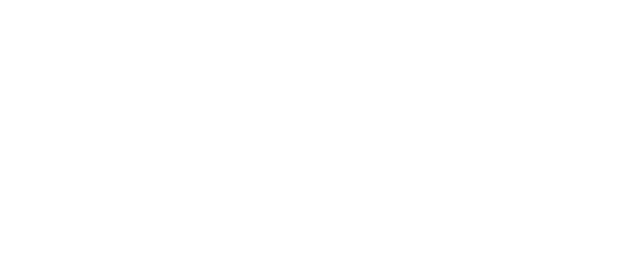
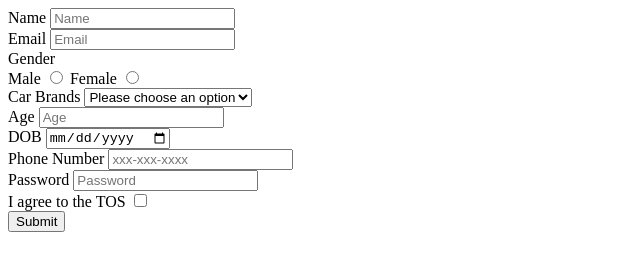
Before and after one commit to acciojob/signup-form-car-janardhanyadav, a website: page main.html in a window 1280 px wide. Shown: the whole page, without its empty margins (0-640 px from the left). Drawn offline with Linux system fonts and the light colour scheme.

Commit message:
created a submission

```diff
--- a/main.html
+++ b/main.html
@@ -8,6 +8,59 @@
 
 <body>
 	<!-- the entire body must be written by student -->
+
+  <form method="post">
+	  <label for="name">Name</label>
+	  <input id="name" type="text" required placeholder="Name">
+      <br>
+
+	  <label for="email">Email</label>
+	  <input id="email" type="email" required placeholder="Email">
+      <br>
+
+	  <label>Gender</label>
+	  <br>
+	  <label for="gender_m" >Male</label>
+	  <input  id="gender_m" name="gender" type="radio" required>
+	  <label for="gender_f" >Female</label>
+	  <input  id="gender_f" name="gender" type="radio" required>
+      <br>
+
+	  <lable for="cars">Car Brands</lable>
+	  <select name ="cars" id="cars" required >
+		  <option value="" >Please choose an option</option>
+          <option value="volvo">Volvo</option>
+          <option value="bmw">BMW</option>
+          <option value="mercedes">Mercedes</option>
+          <option value="audi">Audi</option>
+	  </select>
+	  <br>
+
+	  <label for="age">Age</label>
+	  <input id="age" type="number" required placeholder="Age"  >
+      <br>
+
+	  <label for="dob" >DOB</label>
+	  <input id="dob" required type="date" >
+      <br>
+
+	  <label for="tel">Phone Number</label>
+	  <input id="tel" type="tel"  placeholder="xxx-xxx-xxxx"  >
+      <br>
+
+	   <label for="password">Password</label>
+	  <input id="password" type="password" required placeholder="Password"  >
+      <br>
+
+	  <label for="tos">I agree to the TOS</label>
+	  <input id="tos" type="checkbox" required  >
+	  <br>
+
+	  <button type="submit">Submit</button>
+
+
+  </form>
+
     <script type="text/javascript" src="./script.js">
 </script>
 
```
